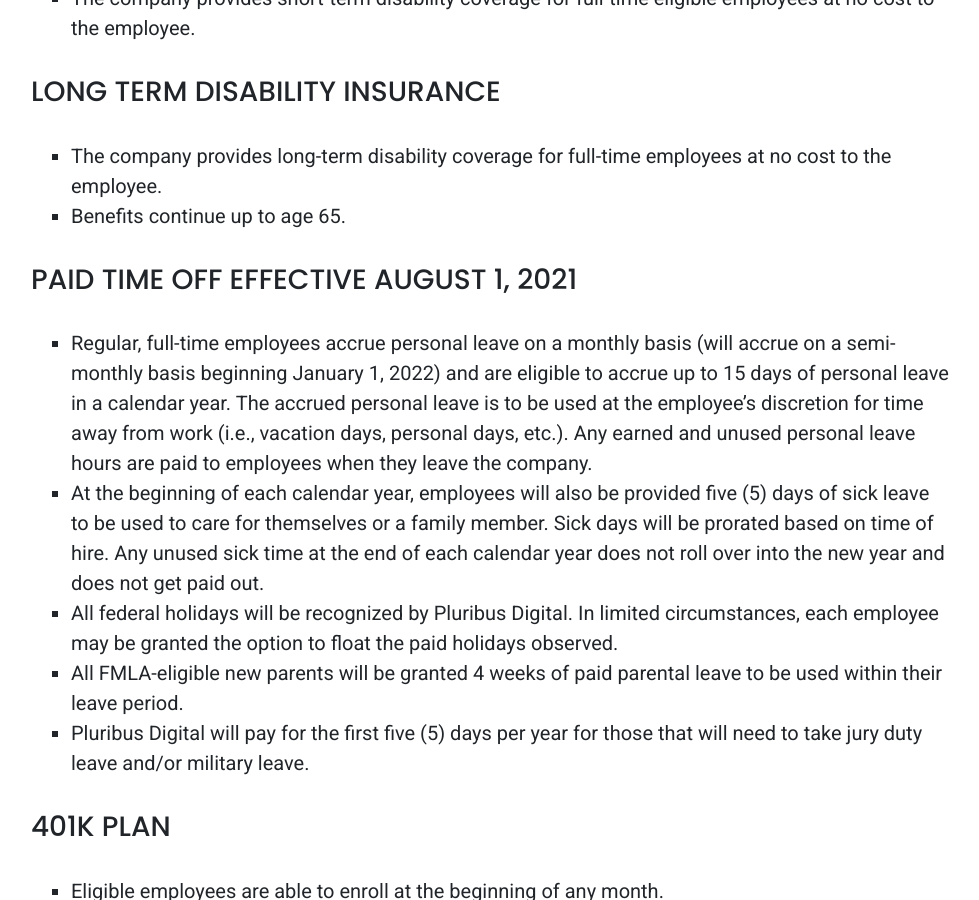
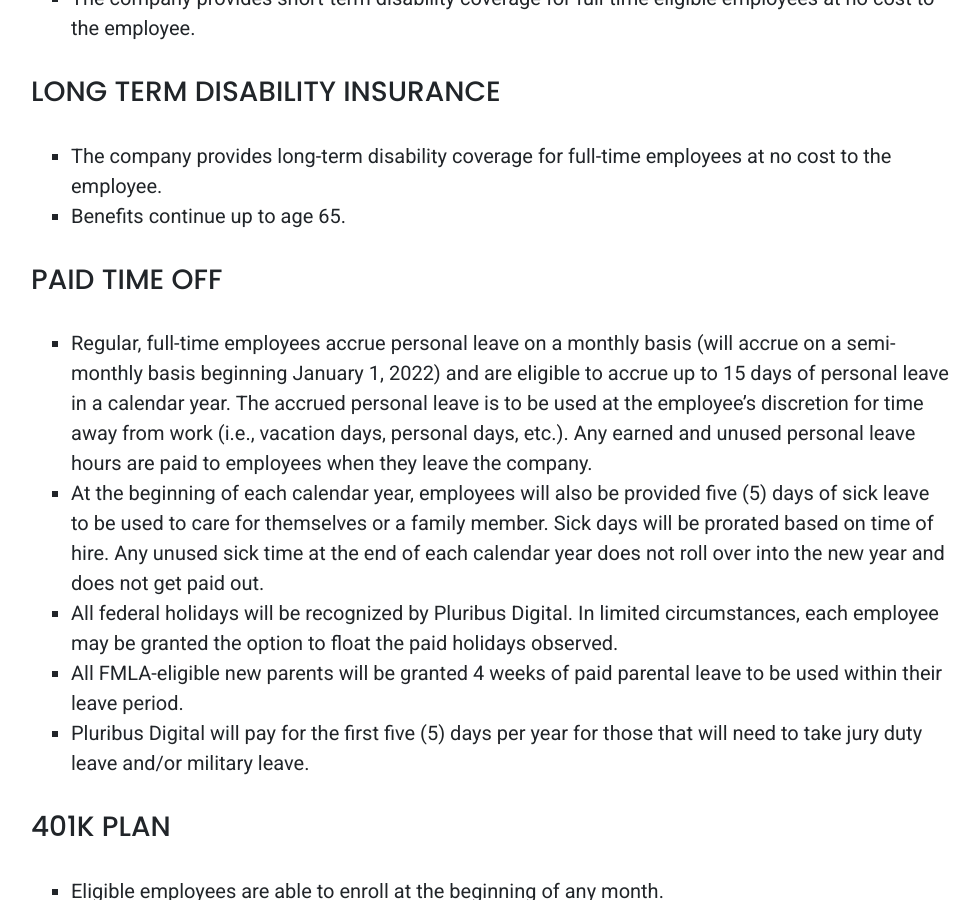
Before and after one commit to PluribusDigital/pluribusdigital-com, a Jekyll site: the page built from content/join/benefits.md, in a window 1280 px wide and 900 px high, scrolled down 2179 px. Shown: the whole window, without its empty margins (149-1128 px from the left). Built offline with Jekyll 4.4.1, drawn with Linux system fonts in a browser that asks for light colours.

Commit message:
Update benefits.md
Removed  Effective date

```diff
--- a/content/join/benefits.md
+++ b/content/join/benefits.md
@@ -52,7 +52,7 @@ Pluribus Digital provides a competitive benefits package in order to attract top
 * The company provides long-term disability coverage for full-time employees at no cost to the employee.
 * Benefits continue up to age 65.
 
-### Paid Time Off Effective August 1, 2021
+### Paid Time Off
 
 * Regular, full-time employees accrue personal leave on a monthly basis (will accrue on a semi-monthly basis beginning January 1, 2022) and are eligible to accrue up to 15 days of personal leave in a calendar year. The accrued personal leave is to be used at the employee’s discretion for time away from work (i.e., vacation days, personal days, etc.).  Any earned and unused personal leave hours are paid to employees when they leave the company.
 * At the beginning of each calendar year, employees will also be provided five (5) days of sick leave to be used to care for themselves or a family member.  Sick days will be prorated based on time of hire.  Any unused sick time at the end of each calendar year does not roll over into the new year and does not get paid out.
```
